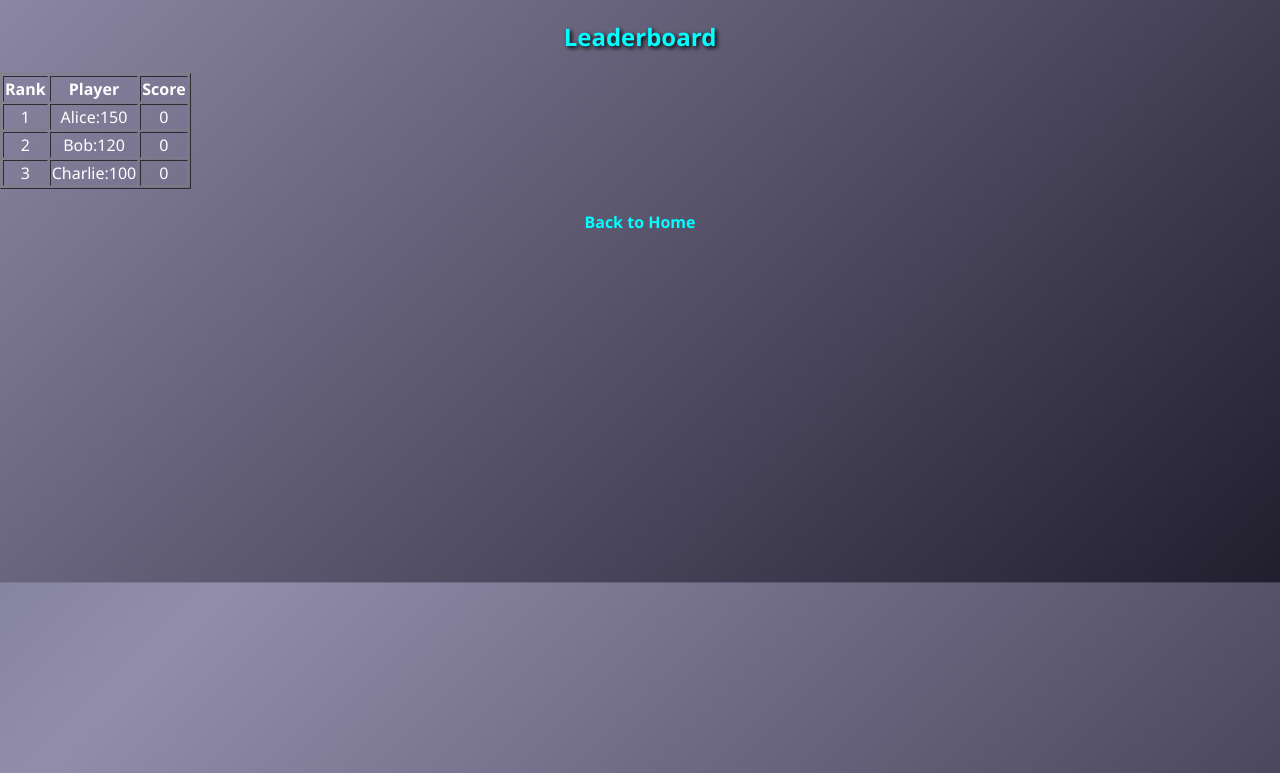
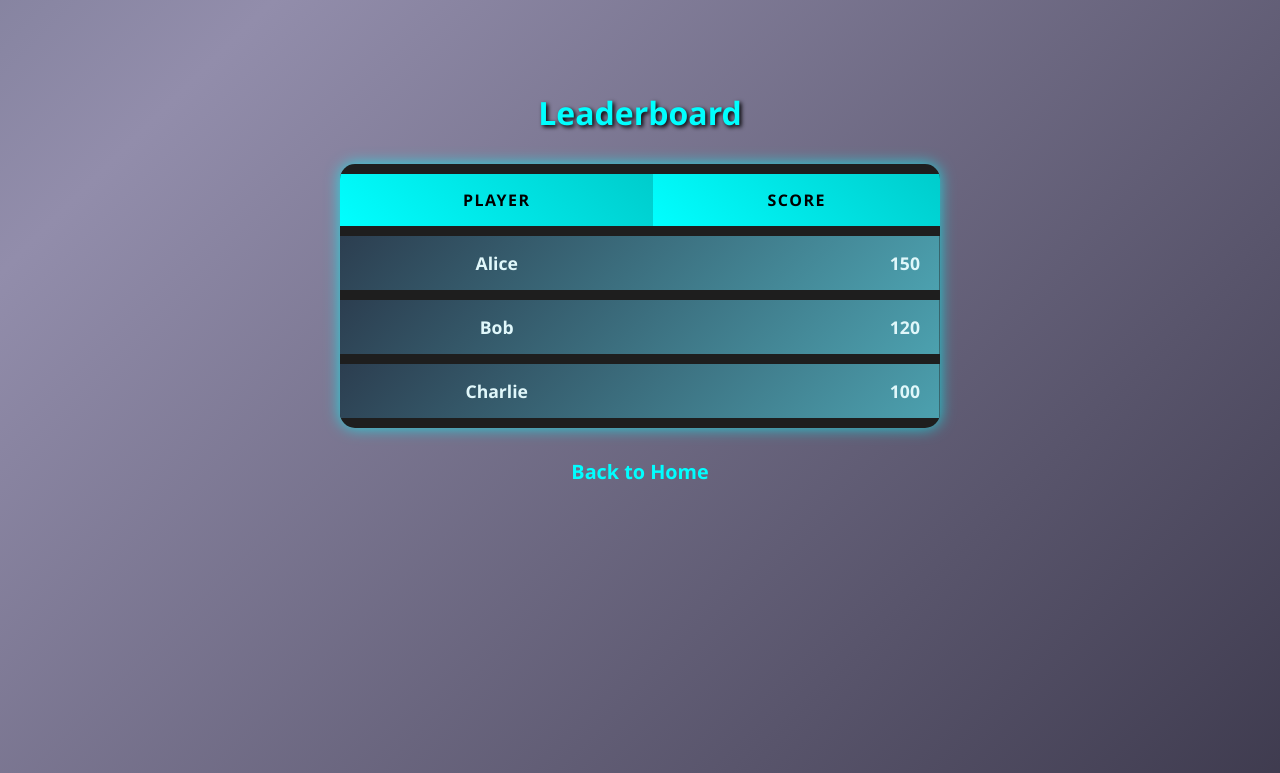
Before and after one commit to millow-n/php-vault-project, a PHP site: page /leaderboard.php in a window 1280 px wide. Shown: the top 773 px of the page. Run offline with PHP 8.4, Linux system fonts and the light colour scheme; the visitor is signed in with stand-in values (Sample User, id 1); data that the repository does not hold is empty.

Commit message:
more styling, pages fade in out, shake effect for rooms

```diff
--- a/leaderboard.php
+++ b/leaderboard.php
@@ -1,15 +1,30 @@
 <?php
-$scores = [];
+session_start();
 
+if (!isset($_SESSION['user'])) {
+    header("Location: index.php");
+    exit;
+}
+
+$leaderboard = [];
+
+// Load scores from scores.txt if it exists
 if (file_exists("scores.txt")) {
     $lines = file("scores.txt", FILE_IGNORE_NEW_LINES | FILE_SKIP_EMPTY_LINES);
+
     foreach ($lines as $line) {
-        list($user, $score) = explode('|', $line);
-        $scores[] = ['user' => $user, 'score' => (int)$score];
+        $parts = explode(":", trim($line));
+        if (count($parts) === 2) {
+            list($user, $score) = $parts;
+            $leaderboard[] = [
+                'user' => $user,
+                'score' => (int)$score
+            ];
+        }
     }
 
-    // Sort by score, descending
-    usort($scores, function($a, $b) {
+    // Sort scores from highest to lowest
+    usort($leaderboard, function($a, $b) {
         return $b['score'] - $a['score'];
     });
 }
@@ -18,30 +33,35 @@ if (file_exists("scores.txt")) {
 <!DOCTYPE html>
 <html>
 <head>
-    <title>Leaderboard</title>
+    <title>Leaderboard - The PHP Vault</title>
     <link rel="stylesheet" href="style.css">
 </head>
 <body>
-    <h2>Leaderboard</h2>
-    <?php if (empty($scores)) : ?>
-        <p>No scores yet.</p>
+    <div class="fade-in" style="max-width: 700px; margin: 40px auto; padding: 30px;">
+        <h1>Leaderboard</h1>
+
+        <?php if (empty($leaderboard)): ?>
+            <p>No scores recorded yet.</p>
         <?php else: ?>
-        <table border="1">
+            <table>
+                <thead>
                     <tr>
-                <th>Rank</th>
                         <th>Player</th>
                         <th>Score</th>
                     </tr>
-            <?php foreach ($scores as $index => $entry): ?>
+                </thead>
+                <tbody>
+                    <?php foreach ($leaderboard as $entry): ?>
                         <tr>
-                <td><?php echo $index + 1; ?></td>
                             <td><?php echo htmlspecialchars($entry['user']); ?></td>
-                <td><?php echo $entry['score']; ?></td>
+                            <td><?php echo htmlspecialchars($entry['score']); ?></td>
                         </tr>
                     <?php endforeach; ?>
+                </tbody>
             </table>
         <?php endif; ?>
-    <br>
-    <a href="index.php">Back to Home</a>
+
+        <p><a href="menu.php">Back to Home</a></p>
+    </div>
 </body>
 </html>
--- a/menu.php
+++ b/menu.php
@@ -1,4 +1,3 @@
-
 <?php
 error_reporting(E_ALL);
 ini_set('display_errors', 1);
@@ -18,7 +17,7 @@ if (!isset($_SESSION['user'])) {
     <link rel="stylesheet" href="style.css">
 </head>
 <body>
-<div class="room">
+    <div class="fade-in" style="max-width:600px; margin: 40px auto; padding: 20px;">
         <h1>Welcome to The PHP Vault</h1>
         <h2>Hello, <?php echo htmlspecialchars($_SESSION['user']); ?>!</h2>
 
@@ -29,6 +28,6 @@ if (!isset($_SESSION['user'])) {
             <li><a href="leaderboard.php">View Leaderboard</a></li>
             <li><a href="logout.php">Log Out</a></li>
         </ul>
-    </body>
+    </div>
 </body>
 </html>
--- a/room2.php
+++ b/room2.php
@@ -7,6 +7,7 @@ if (!isset($_SESSION['user'])) {
 }
 
 $error = "";
+$shake = "";
 
 if ($_SERVER["REQUEST_METHOD"] == "POST") {
     $answer = trim($_POST['answer']);
@@ -16,6 +17,7 @@ if ($_SERVER["REQUEST_METHOD"] == "POST") {
         exit;
     } else {
         $error = "Incorrect answer. Try again.";
+        $shake = "shake";
     }
 }
 ?>
@@ -27,7 +29,7 @@ if ($_SERVER["REQUEST_METHOD"] == "POST") {
     <link rel="stylesheet" href="style.css">
 </head>
 <body>
-    <div class="room">
+    <div class="room <?php echo $shake; ?>">
         <h2>Room 2 Puzzle</h2>
         <p><strong>Riddle:</strong> I speak without a mouth and hear without ears. I have nobody, but I come alive with wind. What am I?</p>
 
--- a/style.css
+++ b/style.css
@@ -1,3 +1,7 @@
+/* ===========================
+   Global Styles
+=========================== */
+
 body {
     margin: 0;
     padding: 0;
@@ -8,6 +12,8 @@ body {
     background-size: 400% 400%;
     animation: gradientBG 15s ease infinite;
 }
+
+/* Headings */
 h1,
 h2 {
     font-weight: bold;
@@ -15,6 +21,7 @@ h2 {
     text-shadow: 2px 2px 4px #000;
 }
 
+/* Links */
 a {
     color: #00ffff;
     text-decoration: none;
@@ -24,6 +31,16 @@ a {
 a:hover {
     color: #ff00ff;
 }
+
+/* Paragraphs */
+p {
+    font-size: 18px;
+    margin-top: 20px;
+}
+
+/* ===========================
+   Forms and Inputs
+=========================== */
 
 form {
     margin-top: 20px;
@@ -48,13 +65,45 @@ input[type="submit"] {
     border-radius: 5px;
     cursor: pointer;
     margin-top: 10px;
+    transition: background-color 0.3s;
 }
 
 input[type="submit"]:hover {
     background-color: #00ccff;
 }
 
-/* Room Container */
+/* ===========================
+   Navigation Lists
+=========================== */
+
+ul {
+    list-style-type: none;
+    padding: 0;
+}
+
+li {
+    margin: 10px 0;
+}
+
+li a {
+    display: inline-block;
+    padding: 10px 20px;
+    background-color: #00ffff;
+    color: #000;
+    border-radius: 8px;
+    font-weight: bold;
+    text-decoration: none;
+    transition: background-color 0.3s;
+}
+
+li a:hover {
+    background-color: #00cccc;
+}
+
+/* ===========================
+   Room Container and Animations
+=========================== */
+
 .room {
     background-color: #1e1e1e;
     padding: 30px;
@@ -66,7 +115,6 @@ input[type="submit"]:hover {
     animation: doorOpen 2s ease forwards;
 }
 
-/* Door animation */
 @keyframes doorOpen {
     0% {
         transform: scaleX(0);
@@ -98,32 +146,125 @@ input[type="submit"]:hover {
     }
 }
 
-ul {
-    list-style-type: none;
-    padding: 0;
+/* ===========================
+   Leaderboard Table Styling
+=========================== */
+
+table {
+    width: 90%;
+    max-width: 600px;
+    margin: 30px auto;
+    border-collapse: separate;
+    border-spacing: 0 10px;
+    /* vertical spacing between rows */
+    background: #1e1e1e;
+    box-shadow: 0 0 15px rgba(0, 255, 255, 0.7);
+    border-radius: 15px;
+    overflow: hidden;
+    font-family: 'Segoe UI', Tahoma, Geneva, Verdana, sans-serif;
 }
 
-li {
-    margin: 10px 0;
+thead th {
+    background: linear-gradient(45deg, #00ffff, #00cccc);
+    color: #000;
+    font-weight: 700;
+    padding: 15px 20px;
+    text-transform: uppercase;
+    letter-spacing: 1.5px;
+    border-bottom: none;
 }
 
-li a {
-    display: inline-block;
-    padding: 10px 20px;
-    background-color: #00ffff;
-    color: #000;
-    border-radius: 8px;
-    font-weight: bold;
-    text-decoration: none;
-    transition: background-color 0.3s;
+tbody tr {
+    background: linear-gradient(135deg, #2c3e50, #4ca1af);
+    color: #e0f7fa;
+    font-weight: 600;
+    transition: background 0.3s ease, transform 0.2s ease;
+    cursor: default;
+    border-radius: 12px;
 }
 
-li a:hover {
-    background-color: #00cccc;
+tbody tr:hover {
+    background: linear-gradient(135deg, #00ffff, #00cccc);
+    color: #000;
+    transform: scale(1.03);
+    box-shadow: 0 0 10px #00ffff;
 }
 
-/* Style for plain text paragraphs */
-p {
-    font-size: 18px;
-    margin-top: 20px;
+tbody td {
+    padding: 15px 20px;
+    border: none;
 }
+
+tbody td:first-child {
+    font-size: 1.1em;
+    font-weight: 700;
+}
+
+tbody td:last-child {
+    font-size: 1.1em;
+    font-weight: 900;
+    text-align: right;
+}
+
+/* ===========================
+   Additional Link Styling Below Table
+=========================== */
+
+p a {
+    color: #00ffff;
+    text-decoration: none;
+    font-weight: bold;
+    font-size: 1.1em;
+}
+
+p a:hover {
+    color: #00cccc;
+    text-decoration: underline;
+}
+
+/* Fade-in for non-room pages */
+@keyframes fadeIn {
+    from {
+        opacity: 0;
+        transform: translateY(20px);
+    }
+
+    to {
+        opacity: 1;
+        transform: translateY(0);
+    }
+}
+
+.fade-in {
+    animation: fadeIn 1s ease forwards;
+}
+
+@keyframes shake {
+    0% {
+        transform: translateX(0);
+    }
+
+    20% {
+        transform: translateX(-10px);
+    }
+
+    40% {
+        transform: translateX(10px);
+    }
+
+    60% {
+        transform: translateX(-10px);
+    }
+
+    80% {
+        transform: translateX(10px);
+    }
+
+    100% {
+        transform: translateX(0);
+    }
+}
+
+.shake {
+    animation: shake 0.5s ease;
+}
```
Also changed, not shown: final.php (+35 -12 lines), room1.php (+12 -5 lines). Lines whose indentation alone changed are shown as unchanged.
